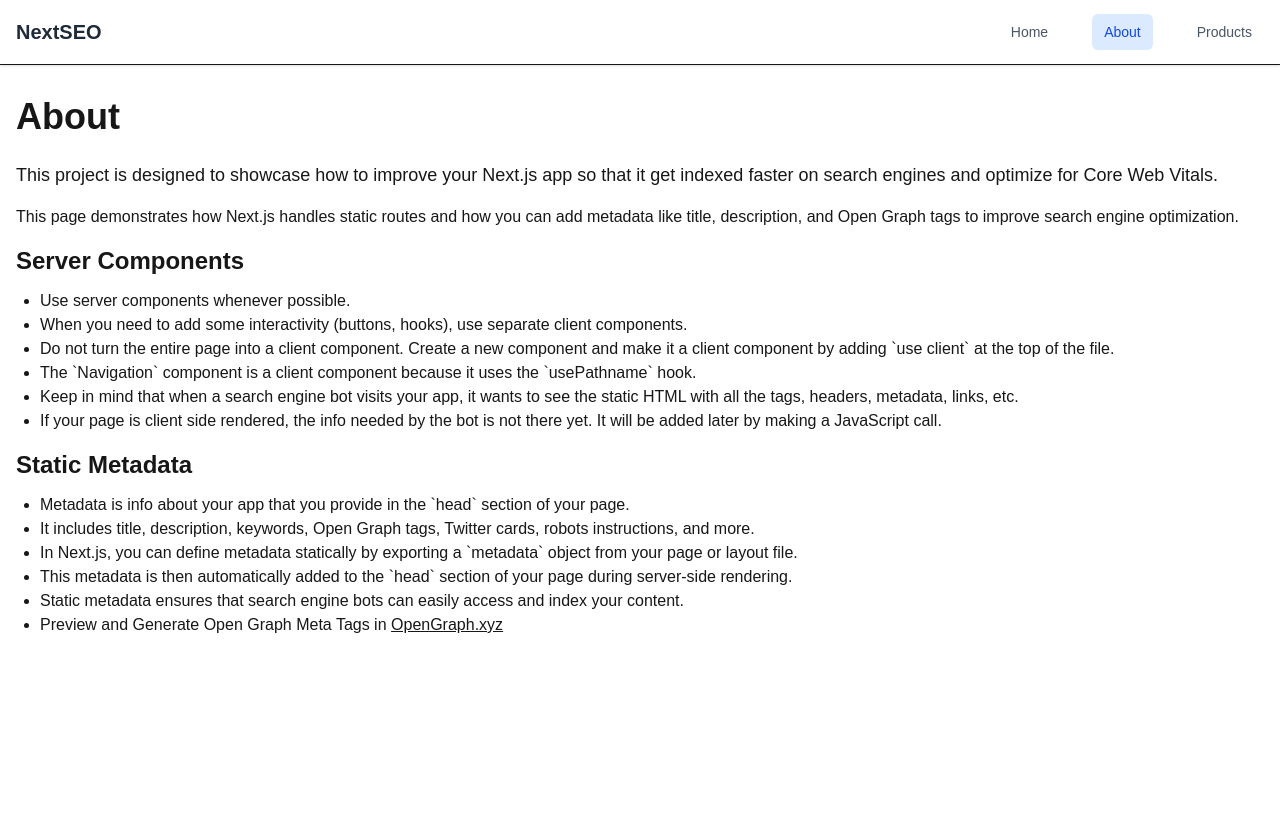
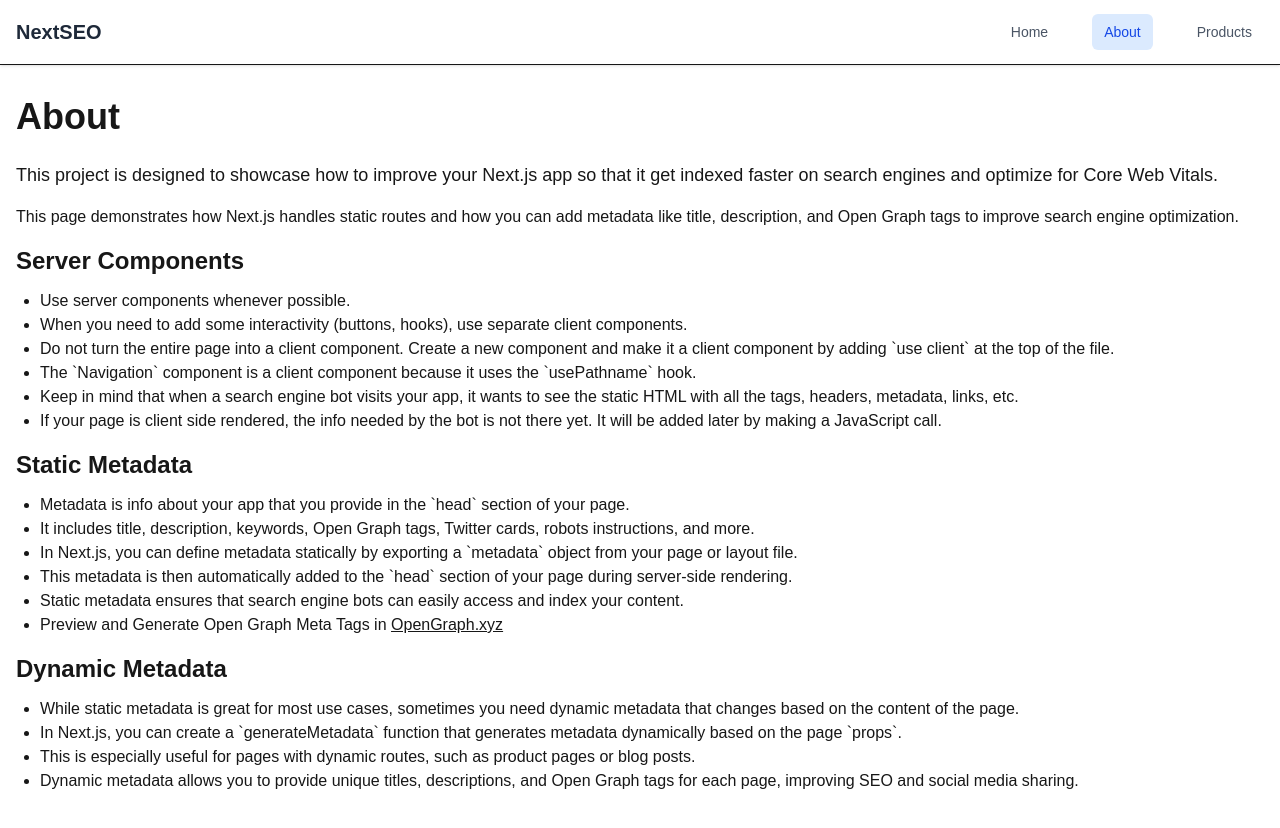
Before and after one commit to eneax/nextjs-seo, a Next.js app: page /about in a window 1280 px wide. Shown: the top 828 px of the page. Before the commit the page ends 800 px from the top, so only its background shows below. Built offline with nearby package versions, Linux system fonts and the light colour scheme.

Commit message:
Add dynamic metadata to product pages

```diff
--- a/app/about/page.tsx
+++ b/app/about/page.tsx
@@ -107,6 +107,27 @@ export default function AboutPage() {
             </a>
           </li>
         </ul>
+
+        <h2 className="text-2xl font-semibold mb-3">Dynamic Metadata</h2>
+        <ul className="list-disc pl-6 mb-4">
+          <li>
+            While static metadata is great for most use cases, sometimes you
+            need dynamic metadata that changes based on the content of the page.
+          </li>
+          <li>
+            In Next.js, you can create a `generateMetadata` function that
+            generates metadata dynamically based on the page `props`.
+          </li>
+          <li>
+            This is especially useful for pages with dynamic routes, such as
+            product pages or blog posts.
+          </li>
+          <li>
+            Dynamic metadata allows you to provide unique titles, descriptions,
+            and Open Graph tags for each page, improving SEO and social media
+            sharing.
+          </li>
+        </ul>
       </div>
     </div>
   );
--- a/app/products/[id]/page.tsx
+++ b/app/products/[id]/page.tsx
@@ -1,8 +1,31 @@
+import { Metadata } from "next";
 import { products } from "../data";
 
 interface ProductPageProps {
   params: {
     id: string;
+  };
+}
+
+export async function generateMetadata({
+  params,
+}: ProductPageProps): Promise<Metadata> {
+  const { id } = await params;
+  const product = products.find((product) => product.id === id);
+
+  if (!product) {
+    return {
+      title: "Product Not Found",
+      description: "The product you are looking for does not exist.",
+    };
+  }
+
+  return {
+    title: `${product.name} - ${product.brand} | NextSEO`,
+    description: `${product.description} Price: $${product.price}. ${
+      product.inStock ? "In Stock" : "Out of Stock"
+    }. Rating: ${product.rating}/5 stars.`,
+    keywords: [product.category, product.brand, product.name.toLowerCase()],
   };
 }
 
```
